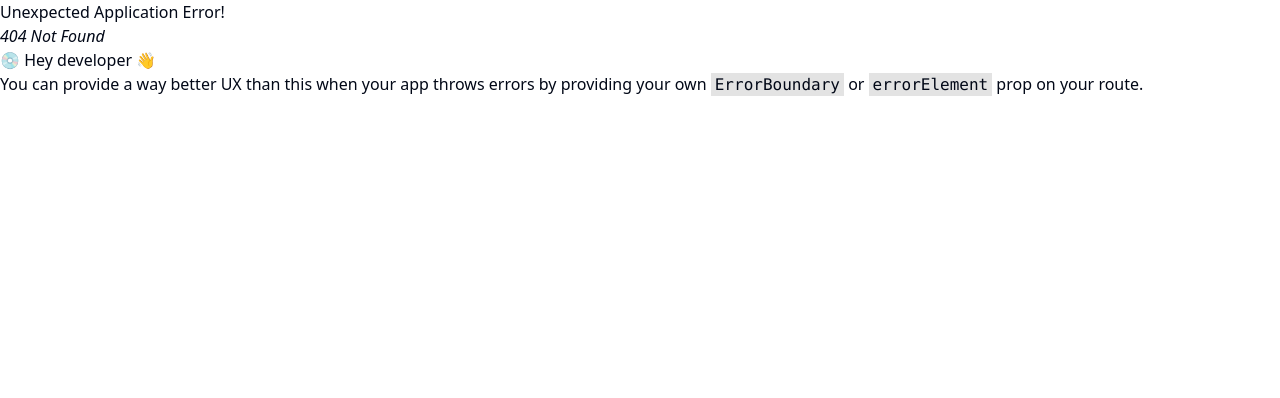
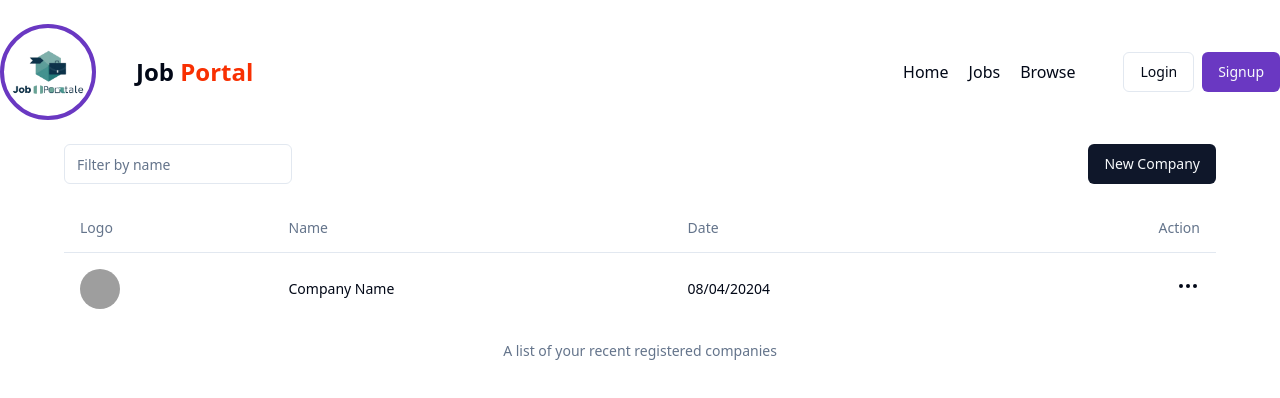
Before and after one commit to gopalbasak1/job-portal-frontend, a React (Vite) app: page /admin/companies in a window 1280 px wide. Before the commit this address had no page. Shown: the top 398 px of the page. Built offline with nearby package versions, Linux system fonts and the light colour scheme; grey boxes are pictures that could not be loaded.

Commit message:
create recuriter pages

```diff
--- /dev/null
+++ b/src/components/Admin/Companies.jsx
@@ -0,0 +1,21 @@
+import Navbar from "../shared/Navbar";
+import { Button } from "../ui/button";
+import { Input } from "../ui/input";
+import CompaniesTable from "./CompaniesTable";
+
+const Companies = () => {
+  return (
+    <div>
+      <Navbar />
+      <div className="max-w-6xl mx-auto my-10 ">
+        <div className="flex items-center justify-between my-5">
+          <Input className="w-fit" placeholder="Filter by name" />
+          <Button>New Company</Button>
+        </div>
+        <CompaniesTable/>
+      </div>
+    </div>
+  );
+};
+
+export default Companies;
--- /dev/null
+++ b/src/components/Admin/CompaniesTable.jsx
@@ -0,0 +1,58 @@
+import { Edit2, MoreHorizontal } from "lucide-react";
+import { Avatar, AvatarImage } from "../ui/avatar";
+import { Popover, PopoverContent, PopoverTrigger } from "../ui/popover";
+import {
+  Table,
+  TableBody,
+  TableCaption,
+  TableCell,
+  TableHead,
+  TableHeader,
+  TableRow,
+} from "../ui/table";
+
+const CompaniesTable = () => {
+  return (
+    <div>
+      <Table>
+        <TableCaption>A list of your recent registered companies</TableCaption>
+
+        <TableHeader>
+          <TableRow>
+            <TableHead>Logo</TableHead>
+            <TableHead>Name</TableHead>
+            <TableHead>Date</TableHead>
+            <TableHead className="text-right">Action</TableHead>
+          </TableRow>
+        </TableHeader>
+
+        <TableBody>
+            <TableCell>
+                <Avatar>
+                    <AvatarImage src="https://encrypted-tbn0.gstatic.com/images?q=tbn:ANd9GcQ8kjNASp-t4VymZrnRo9hIMRSeTcWNarxbJw&s" />
+                </Avatar>
+            </TableCell>
+
+            <TableCell>Company Name</TableCell>
+            <TableCell>08/04/20204</TableCell>
+            <TableCell className="text-right">
+                <Popover>
+                    <PopoverTrigger>
+                        <MoreHorizontal/>
+                    </PopoverTrigger>
+                    <PopoverContent className='w-32'>
+                        <div>
+                            <Edit2/>
+                            <span>Edit</span>
+                        </div>
+                    </PopoverContent>
+                </Popover>
+            </TableCell>
+        </TableBody>
+
+      </Table>
+    </div>
+  );
+};
+
+export default CompaniesTable;
--- a/src/components/Home.jsx
+++ b/src/components/Home.jsx
@@ -4,10 +4,21 @@
 import LatestJobs from './LatestJobs';
 import Footer from './shared/Footer';
 import Navbar from './shared/Navbar';
+import { useSelector } from 'react-redux';
+import { useEffect } from 'react';
+import { useNavigate } from 'react-router-dom';
 
 const Home = () => {
 
     useGetAllJobs();
+    const {user} = useSelector(store=>store.auth);
+    const navigate = useNavigate();
+
+    useEffect(()=>{
+        if(user.role === 'recruiter'){
+            navigate("/admin/companies")
+        }
+    },[])
 
     return (
         <div>
--- a/src/components/shared/Navbar.jsx
+++ b/src/components/shared/Navbar.jsx
@@ -44,9 +44,22 @@
 
         <div className="flex items-center gap-12">
           <ul className="flex font-medium items-center gap-5">
+            {
+              user && user.role === 'recruiter' ? (
+                <>
+                  <li><Link to="/admin/companies">Companies</Link></li>
+                  <li><Link to="/admin/jobs">Jobs</Link></li>
+                </>
+              ) : (
+
+                <>
                     <li><Link to="/">Home</Link></li>
                     <li><Link to="/jobs">Jobs</Link></li>
                     <li><Link to="/browse">Browse</Link></li>
+                </>
+              )
+            }
+
           </ul>
 
           {
@@ -87,6 +100,9 @@
                   </div>
 
                   <div className="flex flex-col my-2 text-gray-600">
+
+                    {
+                      user && user.role === 'student' && (
                         <div className="flex w-fit items-center gap-2 cursor-pointer">
                         <User2 />
                         <Button variant="link">
@@ -95,6 +111,9 @@
                         </Link>
                         </Button>
                       </div>
+                      )
+                    }
+
                     <div className="flex w-fit items-center gap-2 cursor-pointer">
                       <LogOut />
                       <Button
@@ -103,6 +122,7 @@
                     </div>
                   </div>
                 </div>
+
               </PopoverContent>
             </Popover>
           )}
```
Also changed, not shown: src/App.jsx (+9 -0 lines). Lines whose indentation alone changed are shown as unchanged.
